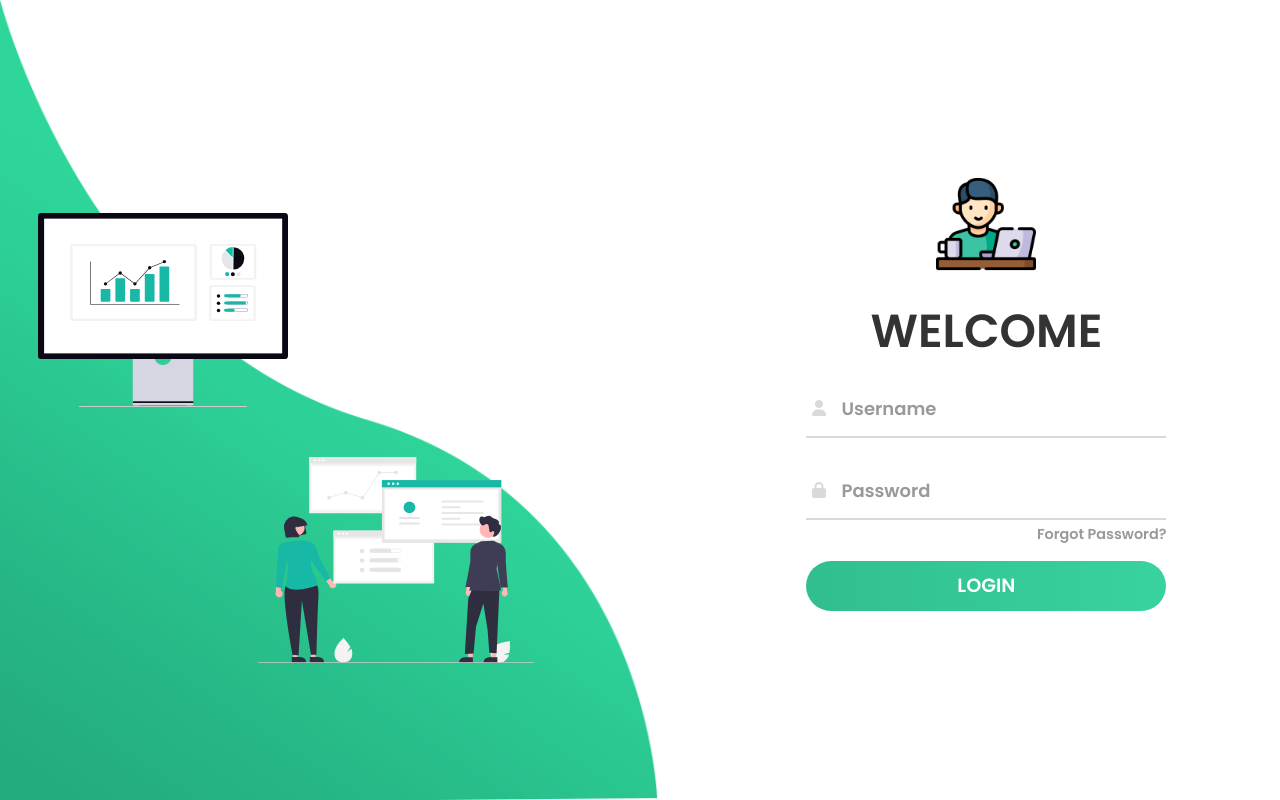
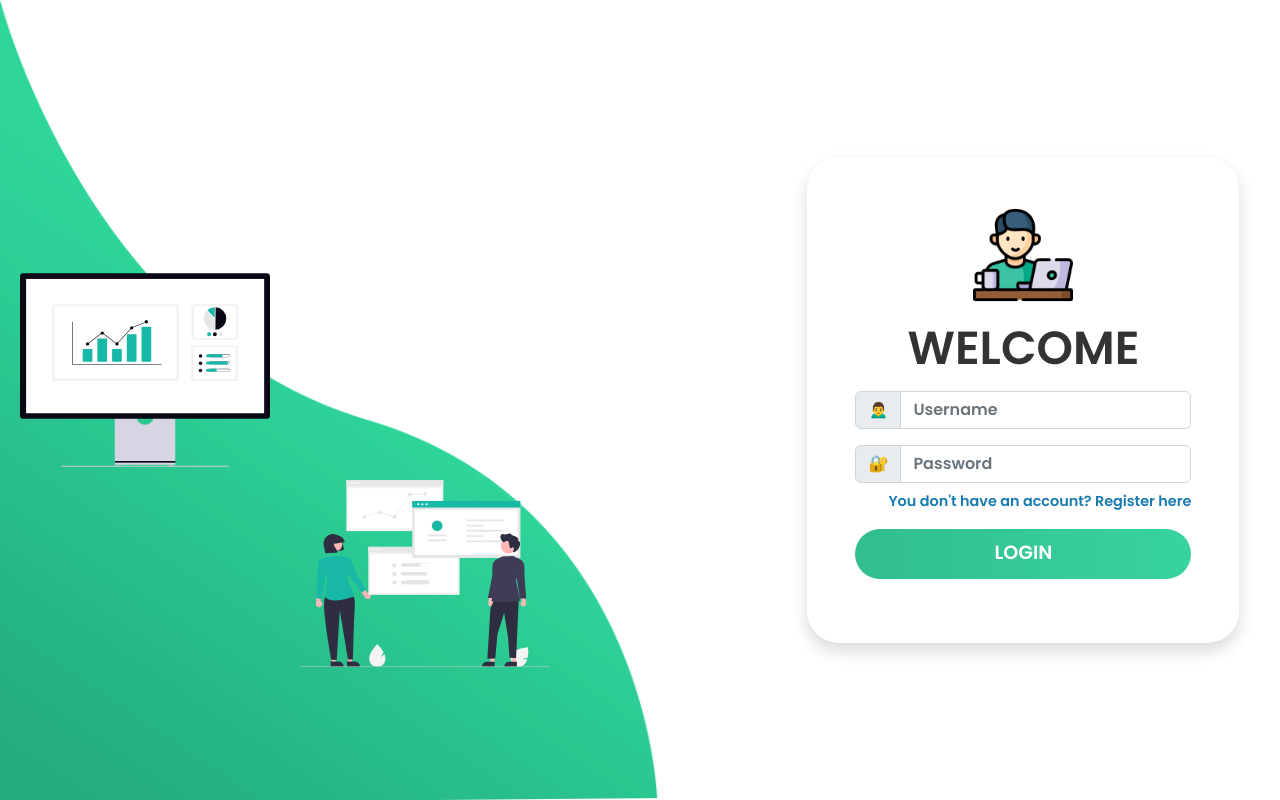
Before and after one commit to JeiGab/Expense_Tracker, a Flask app: page / in a window 1280 px wide; the page is wider, and only the part inside the window is pictured. Run offline with Flask 3, Linux system fonts and the light colour scheme; some libraries are stand-ins or nearby versions.

Commit message:
add connection db and register

```diff
--- a/app.py
+++ b/app.py
@@ -1,9 +1,35 @@
-from flask import Flask, render_template
+import os
+from dotenv import load_dotenv
+from flask import Flask, request, jsonify, render_template, redirect, url_for, session
+from database import InsertInTableUsers, hash_password
+
+load_dotenv()
+
 app = Flask(__name__)
 
 @app.route('/')
 def index():
     return render_template('index.html')
 
+@app.route('/register', methods=['GET', 'POST'])
+def register():
+    if request.method == 'POST':
+        username = request.form['username']
+        birth_date = request.form['birth_date']
+        email = request.form['email']
+        password = request.form['password']
+
+        if len(password) < 6 or len(password) > 12:
+            print('La contraseña debe tener entre 6 y 12 caracteres.', 'error')
+            return redirect(url_for('register'))
+
+        hashed_password = hash_password(password)
+
+        if InsertInTableUsers((username, hashed_password.decode('utf-8'), birth_date, email)):
+            print('registered u ser', 'success')
+        else:
+            print('Error to register', 'error')
+        return redirect(url_for('index'))
+
 if __name__ == '__main__':
     app.run(debug=True)
--- /dev/null
+++ b/database.py
@@ -0,0 +1,44 @@
+import os
+import json
+import mysql.connector as sql
+import bcrypt
+from datetime import datetime
+from dotenv import load_dotenv
+
+load_dotenv()
+
+DB_CONFIG = {
+    'host': os.getenv('DB_HOST'),
+    'user': os.getenv('DB_USER'),
+    'password': os.getenv('DB_PASSWORD'),
+    'database': os.getenv('DB_DATABASE'),
+    'port': int(os.getenv('DB_PORT'))
+}
+
+try:
+    connection = sql.connect(**DB_CONFIG)
+    cursor = connection.cursor()
+    cursor.execute('SELECT DATABASE()')
+    row = cursor.fetchone()
+    print('Connected to database',)
+    connection.close()
+except Exception as e:
+    print('Error to conect to database', e)
+
+
+def hash_password(password):
+    salt = bcrypt.gensalt()
+    hashed = bcrypt.hashpw(password.encode('utf-8'), salt)
+    return hashed
+
+def InsertInTableUsers(data):
+    try:
+        connection = sql.connect(**DB_CONFIG)
+        cursor = connection.cursor()
+        cursor.execute('INSERT INTO users (username, password, birth_date, email) VALUES (%s, %s, %s, %s)', data)
+        connection.commit()
+        connection.close()
+        return True
+    except Exception as e:
+        print('Error to insert in table', e)
+        return False
--- a/static/css/style.css
+++ b/static/css/style.css
@@ -27,18 +27,22 @@ body{
 }
 
 .img .bg {
-    position: relative;
-    top: -90px;
+	position: fixed;
+	bottom: 30px;
+	left: 0;
+	margin-left: 20px;
+	height: 100%;
+	z-index: -1;
+}
+
+.img .sbg {
+    position: fixed;
+    left: 0px;
+	margin-left: 25%;
+    top: 60%;
     transform: translateX(-20px);
 }
 
-.img .sbg {
-    position: relative;
-    width: 50%;
-    left: -30px;
-    top: 20%;
-    transform: translateX(-20px);
-}
 
 .img{
 	display: flex;
@@ -46,27 +50,77 @@ body{
 	align-items: center;
 }
 
+.form-container {
+	display: flex;
+    justify-content: flex-start;
+    align-items: center;
+	text-align: center;
+    height: 100vh;
+	margin-left: -30%;
+	margin-right: 10%;
+}
+
 .login-content{
-    margin-left: 20%;
+	width: 100%;
+	margin-left: 20% ;
 	display: flex;
 	justify-content: flex-start;
 	align-items: center;
 	text-align: center;
 }
 
+.register-content{
+	margin-left: 20% ;
+	display: flex;
+	justify-content: flex-start;
+	align-items: center;
+	text-align: center;
+}
+
+/* Animacion del login al registro - bsv */
+
+.login-content, .register-content {
+    position: absolute;
+    width: 100%;
+    transition: transform 0.5s ease-in-out, opacity 0.5s ease-in-out;
+}
+
+.login-content {
+    transform: translateX(0);
+    opacity: 1;
+}
+
+.register-content {
+    transform: translateX(100%);
+    opacity: 0;
+}
+
+/* Clase activa para mostrar registro */
+.show-register .login-content {
+    transform: translateX(-100%);
+    opacity: 0;
+}
+
+.show-register .register-content {
+    transform: translateX(0);
+    opacity: 1;
+}
+
 .img img{
 	width: 250px;
 }
+
 
 form{
 	width: 360px;
 }
 
-.login-content img{
+.form-container img{
     height: 100px;
 }
 
-.login-content h2{
+
+.form-container h2{
 	margin: 15px 0;
 	color: #333;
 	text-transform: uppercase;
@@ -166,7 +220,7 @@ a{
 	display: block;
 	text-align: right;
 	text-decoration: none;
-	color: #999;
+	color: #187bb0;
 	font-size: 0.9rem;
 	transition: .3s;
 }
--- /dev/null
+++ b/static/js/main.js
@@ -0,0 +1,17 @@
+document.addEventListener("DOMContentLoaded", function () {
+  const formContainer = document.querySelector(".form-container");
+  const registerLink = document.querySelector(".register-link");
+  const loginLink = document.querySelector(".login-link");
+
+  registerLink.addEventListener("click", function (event) {
+    event.preventDefault();
+    formContainer.classList.add("show-register");
+    formContainer.classList.remove("show-login");
+  });
+
+  loginLink.addEventListener("click", function (event) {
+    event.preventDefault();
+    formContainer.classList.remove("show-register");
+    formContainer.classList.add("show-login");
+  });
+});
--- a/templates/index.html
+++ b/templates/index.html
@@ -3,46 +3,72 @@
 <head>
     <title>Expense Tracker - JR</title>
     <meta charset="UTF-8">
+    <meta name="viewport" content="width=device-width, initial-scale=1.0">
     <link href="https://fonts.googleapis.com/css?family=Poppins:600&display=swap" rel="stylesheet">
-    <meta name="viewport" content="width=device-width, initial-scale=1.0">
-    <title>Expense Tracker</title>
     <script src="https://kit.fontawesome.com/a81368914c.js"></script>
+    <link href="https://cdn.jsdelivr.net/npm/bootstrap@5.2.0/dist/css/bootstrap.min.css" rel="stylesheet" integrity="sha384-gH2yIJqKdNHPEq0n4Mqa/HGKIhSkIHeL5AyhkYV8i59U5AR6csBvApHHNl/vI1Bx" crossorigin="anonymous"/>
     <link rel="stylesheet" href="{{ url_for('static', filename='css/style.css') }}">
+    <script src="{{ url_for('static', filename='js/main.js') }}"></script>
     <link rel="shortcut icon" href="{{ url_for('static', filename='img/presupuesto.png')}}" />
 </head>
 <body>
-            <img class="wave" src="{{ url_for('static', filename='img/wave.png')}}" alt="xd">
+    <img class="wave" src="{{ url_for('static', filename='img/wave.png')}}" alt="wave">
     <div class="container">
         <div class="img">
             <img class="bg" src="{{ url_for('static', filename='img/bg.svg') }}" alt="bg">
             <img class="sbg" src="{{ url_for('static', filename='img/sgb.svg') }}" alt="sbg">
         </div>
 
-             <div class="login-content">
+        <div class="form-container">
+            <!-- Sección de Login -->
+            <div class="login-content bg-white p-5 rounded-5 text-secondary shadow" style="width: 27rem">
                 <form action="index.html">
                     <img src="{{ url_for('static', filename='img/avatar.png') }}" alt="avatar">
                     <h2 class="title">Welcome</h2>
-                    <div class="input-div one">
-                        <div class="i">
-                            <i class="fas fa-user"></i>
+                    <div class="input-group flex-nowrap">
+                        <span class="input-group-text">🙍‍♂️</span>
+                        <input type="text" class="form-control" placeholder="Username">
                     </div>
-                        <div class="div">
-                            <h5>Username</h5>
-                            <input type="text" class="input">
+                    <div class="input-group flex-nowrap mt-3">
+                        <span class="input-group-text">🔐</span>
+                        <input type="password" class="form-control" placeholder="Password">
                     </div>
+                    <a class="register-link mt-2" href="#">You don't have an account? Register here</a>
+                    <input type="submit" class="btn btn-primary w-100 mt-3" value="Login">
+                </form>
             </div>
-                        <div class="input-div pass">
-                            <div class="i">
-                                <i class="fas fa-lock"></i>
+
+            <!-- Sección de Registro -->
+            <div class="register-content bg-white p-5 rounded-5 text-secondary shadow" style="width: 27rem">
+                <form id="register-form" method="POST" action="/register">
+                    <img class="user-register" src="{{ url_for('static', filename='img/register.svg') }}" alt="avatar">
+                    <h2 class="title">Register</h2>
+                    <div class="input-group flex-nowrap;">
+                        <span class="input-group-text">🙍‍♂️</span>
+                        <input name="username" type="text" class="form-control" placeholder="Username" required>
                     </div>
-                            <div class="div">
-                                <h5>Password</h5>
-                                <input type="password" class="input">
+                    <div class="input-group flex-nowrap mt-3">
+                        <span class="input-group-text">📅</span>
+                        <input name="birth_date" type="date" class="form-control" placeholder="Fecha de nacimiento" required>
                     </div>
+                    <div class="input-group flex-nowrap mt-3">
+                        <span class="input-group-text">✉️</span>
+                        <input name="email" type="email" class="form-control" placeholder="Email" required>
                     </div>
-                    <a href="#">Forgot Password?</a>
-                    <input type="submit" class="btn" value="Login">
+                    <div class="input-group flex-nowrap mt-3">
+                        <span class="input-group-text">🔐</span>
+                        <input name="password" type="password" class="form-control" placeholder="Password" required>
+                    </div>
+                    <div class="input-group flex-nowrap mt-3">
+                        <span class="input-group-text">🔐</span>
+                        <input type="password" class="form-control" placeholder="Repeat your password" required>
+                    </div>
+                    <a class="login-link mt-2" href="#">Back to Login</a>
+                    <button type="submit" class="btn btn-success w-100 mt-3" value="Register">
+                        Register
+                    </button>
                 </form>
+            </div>
         </div>
     </div>
 </body>
```
Also changed, not shown: static/img/candado.png (added), static/img/facebook.png (added), static/img/gmail.png (added), static/img/register.svg (added), 1 other file. Lines whose indentation alone changed are shown as unchanged.
